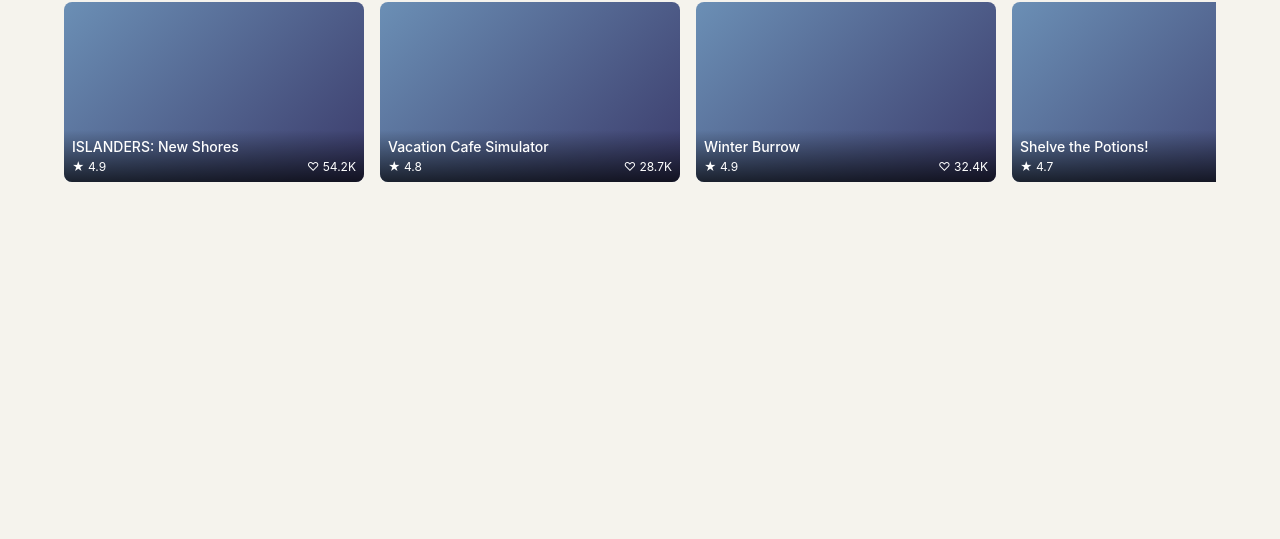
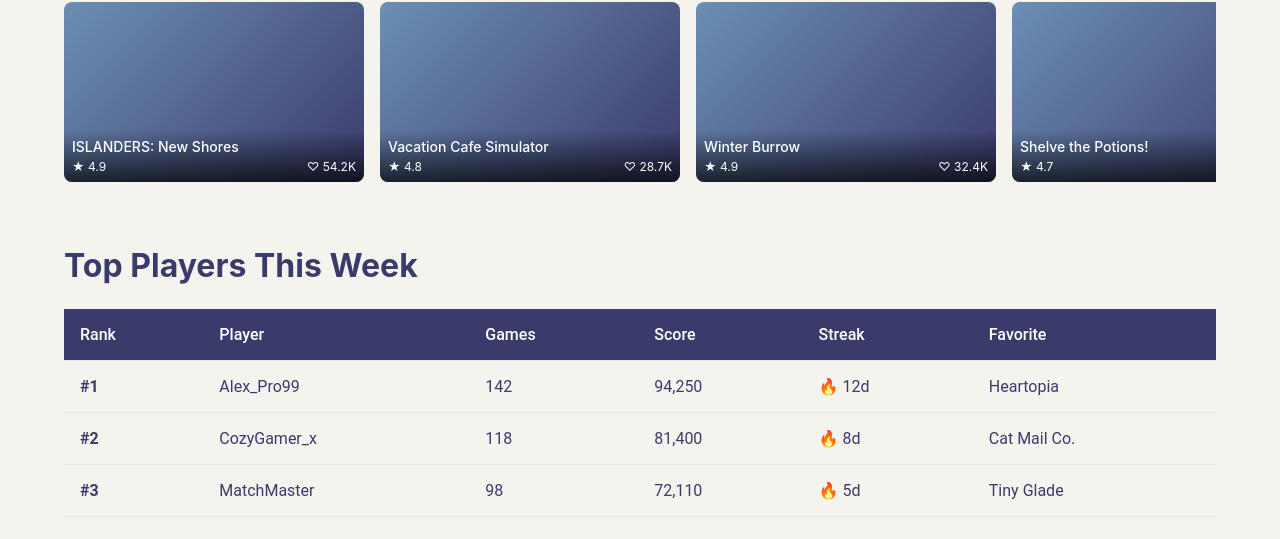
Before and after one commit to Azamatbek-Nabiyev/minigames, a website built with Vite: page index.html in a window 1280 px wide. Shown: the part 541-1080 px from the top of the page. Before the commit the page ends 800 px from the top, so only its background shows below. Built offline with nearby package versions, Linux system fonts and the light colour scheme.

Commit message:
feat: implement leaderboard table section with semantic markup

```diff
--- a/src/pages/home/home-page.ts
+++ b/src/pages/home/home-page.ts
@@ -1,11 +1,13 @@
 import { createHeader } from '../../shared/ui/header/header';
 import { createHero } from '../../shared/ui/hero/hero';
 import { createCarousel } from '../../shared/ui/carousel/carousel';
+import { createLeaderboard } from '../../shared/ui/leaderboard/leaderboard';
 
 export function createHomePage(): HTMLElement {
   const main = document.createElement('main');
   main.append(createHeader());
   main.append(createHero());
   main.append(createCarousel());
+  main.append(createLeaderboard());
   return main;
 }
--- a/src/shared/styles/globals.scss
+++ b/src/shared/styles/globals.scss
@@ -11,3 +11,15 @@ body {
   background-color: $color-bg;
   color: $color-primary;
 }
+
+.visually-hidden {
+  position: absolute;
+  width: 1px;
+  height: 1px;
+  padding: 0;
+  margin: -1px;
+  overflow: hidden;
+  clip: rect(0, 0, 0, 0);
+  white-space: nowrap;
+  border: 0;
+}
--- /dev/null
+++ b/src/shared/ui/leaderboard/leaderboard.data.ts
@@ -0,0 +1,51 @@
+export interface LeaderboardEntry {
+  rank: number;
+  player: string;
+  gamesPlayed: number;
+  totalScore: number;
+  streak: number;
+  favoriteGame: string;
+}
+
+export const leaderboardData: LeaderboardEntry[] = [
+  {
+    rank: 1,
+    player: 'Alex_Pro99',
+    gamesPlayed: 142,
+    totalScore: 94_250,
+    streak: 12,
+    favoriteGame: 'Heartopia',
+  },
+  {
+    rank: 2,
+    player: 'CozyGamer_x',
+    gamesPlayed: 118,
+    totalScore: 81_400,
+    streak: 8,
+    favoriteGame: 'Cat Mail Co.',
+  },
+  {
+    rank: 3,
+    player: 'MatchMaster',
+    gamesPlayed: 98,
+    totalScore: 72_110,
+    streak: 5,
+    favoriteGame: 'Tiny Glade',
+  },
+  {
+    rank: 4,
+    player: 'BubblePop',
+    gamesPlayed: 87,
+    totalScore: 65_900,
+    streak: 3,
+    favoriteGame: 'Whisper of the House',
+  },
+  {
+    rank: 5,
+    player: 'SudokuGod',
+    gamesPlayed: 74,
+    totalScore: 59_320,
+    streak: 2,
+    favoriteGame: 'Cat Chess',
+  },
+];
--- /dev/null
+++ b/src/shared/ui/leaderboard/leaderboard.scss
@@ -0,0 +1,51 @@
+@use '../../styles/tokens' as *;
+@use '../../styles/mixins' as *;
+
+.leaderboard {
+  padding: $spacing-5 $spacing-4;
+  max-width: 1200px;
+  margin: 0 auto;
+
+  &__title {
+    font-size: $font-size-xl;
+    font-weight: $font-weight-bold;
+    color: $color-primary;
+    margin-bottom: $spacing-4;
+  }
+
+  &__table {
+    width: 100%;
+    border-collapse: collapse;
+    font-family: 'Roboto', sans-serif;
+
+    th,
+    td {
+      padding: $spacing-3;
+      text-align: left;
+      border-bottom: 1px solid #e5e5e5;
+    }
+
+    thead th {
+      background-color: $color-primary;
+      color: $color-white;
+      font-weight: $font-weight-medium;
+    }
+  }
+
+  &__optional {
+    display: none;
+
+    @include respond(tablet) {
+      display: table-cell;
+    }
+  }
+
+  // Mobile/tablet'da faqat top 3 qator ko'rinadi
+  tbody tr:nth-child(n + 4) {
+    display: none;
+
+    @include respond(desktop) {
+      display: table-row;
+    }
+  }
+}
--- /dev/null
+++ b/src/shared/ui/leaderboard/leaderboard.ts
@@ -0,0 +1,42 @@
+import './leaderboard.scss';
+import { leaderboardData } from './leaderboard.data';
+
+function createRow(entry: (typeof leaderboardData)[number]): string {
+  return `
+    <tr>
+      <th scope="row">#${entry.rank}</th>
+      <td>${entry.player}</td>
+      <td class="leaderboard__optional">${entry.gamesPlayed}</td>
+      <td>${entry.totalScore.toLocaleString('en-US')}</td>
+      <td>🔥 ${entry.streak}d</td>
+      <td class="leaderboard__optional">${entry.favoriteGame}</td>
+    </tr>
+  `;
+}
+
+export function createLeaderboard(): HTMLElement {
+  const section = document.createElement('section');
+  section.className = 'leaderboard';
+
+  section.innerHTML = `
+    <h2 class="leaderboard__title">Top Players This Week</h2>
+    <table class="leaderboard__table">
+      <caption class="visually-hidden">Weekly top players ranking</caption>
+      <thead>
+        <tr>
+          <th scope="col">Rank</th>
+          <th scope="col">Player</th>
+          <th scope="col" class="leaderboard__optional">Games</th>
+          <th scope="col">Score</th>
+          <th scope="col">Streak</th>
+          <th scope="col" class="leaderboard__optional">Favorite</th>
+        </tr>
+      </thead>
+      <tbody>
+        ${leaderboardData.map((entry) => createRow(entry)).join('')}
+      </tbody>
+    </table>
+  `;
+
+  return section;
+}
```
